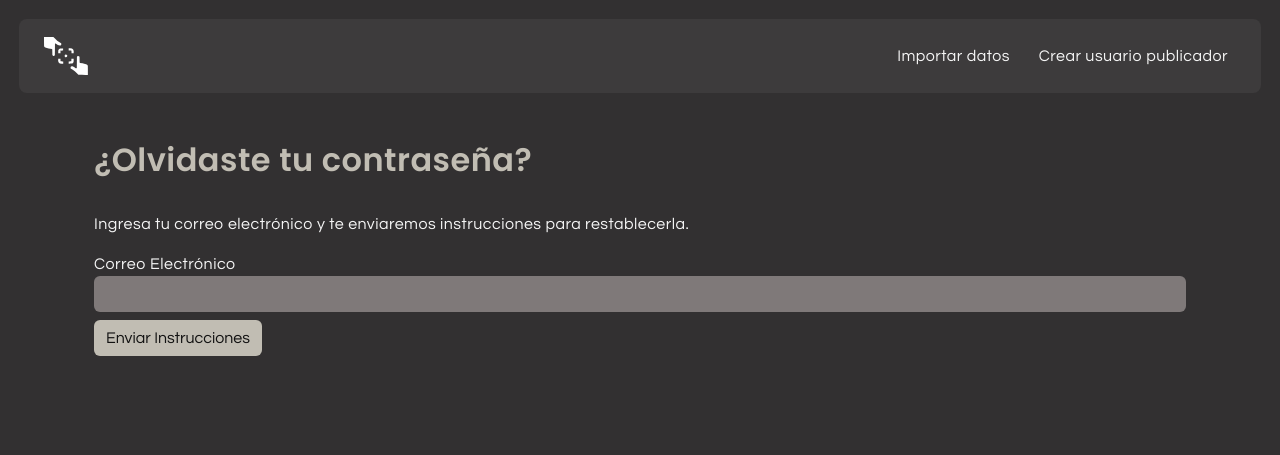
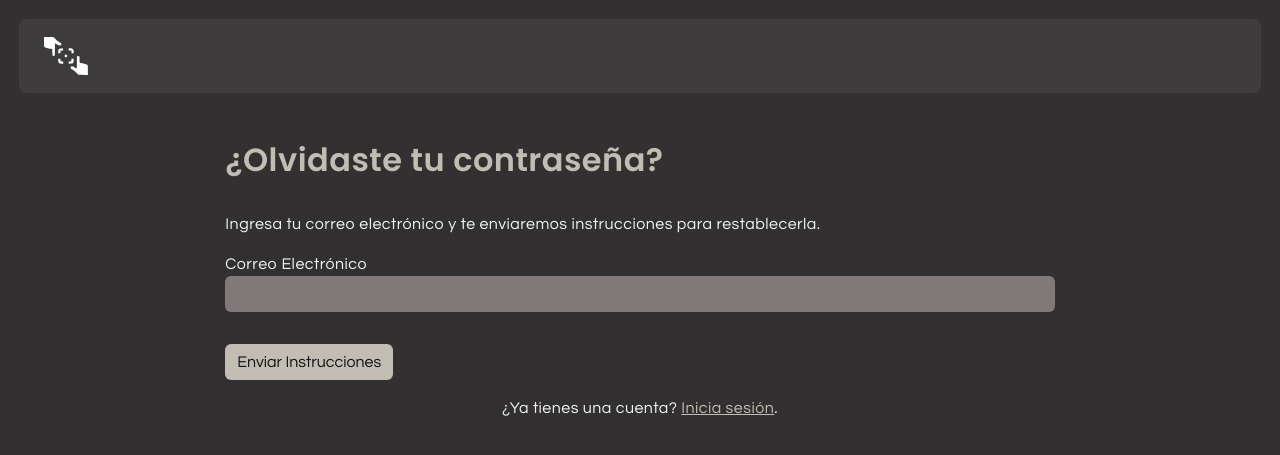
Before and after one commit to jsdgdo/malbum, a Django app: page /usuario/recuperar-contrasena/ in a window 1280 px wide. Shown: the top 455 px of the page. Run offline with Django 5.2, Linux system fonts and the light colour scheme; some libraries are stand-ins or nearby versions.

Commit message:
Ajustes de diseño

```diff
--- a/malbum/views.py
+++ b/malbum/views.py
@@ -103,6 +103,7 @@ def fetch_remote_posts(actor_url):
                         post = {
                             'remote_id': obj['id'],
                             'actor_url': item['actor'],
+                            'actor_username': item['actor'].split('/')[-1],
                             'content': obj.get('content', ''),
                             'image_url': image_urls[0],  # Use first image
                             'published': obj.get('published')
@@ -173,6 +174,7 @@ def tablon(request):
                             remote_id=post_data['remote_id'],
                             defaults={
                                 'actor_url': post_data['actor_url'],
+                                'actor_username': post_data['actor_url'].split('/')[-1],
                                 'content': post_data['content'],
                                 'image_url': post_data['image_url'],
                                 'published': post_data['published']
--- a/static/css/styles.css
+++ b/static/css/styles.css
@@ -43,11 +43,14 @@ body {
       text-decoration: underline;
     }
   }
-  p {
+  p, label {
     color: var(--white);
   }
   .text-muted {
     color: var(--white) !important;
+    .form-text {
+      color: var(--accent);
+    }
   }
 }
 /* navegacion */
--- a/templates/colecciones.html
+++ b/templates/colecciones.html
@@ -4,7 +4,7 @@
 {% block title %}Gestionar Colecciones{% endblock %}
 
 {% block content %}
-<div class="container mt-5">
+<div class="container mt-5 mb-5 col-md-8">
     <div class="row">
         <!-- Lista de Colecciones -->
         <div class="col-md-4">
--- a/templates/tablon.html
+++ b/templates/tablon.html
@@ -34,7 +34,7 @@
                                 <div class="card-body">
                                     <div class="content">{{ foto.content|safe }}</div>
                                     <p class="text-muted">{{ foto.published|date:"d/m/Y H:i" }}</p>
-                                    <p class="text-muted">Por <a href="{{ foto.actor_url }}">{{foto.actor_url}}</a></p>
+                                    <p class="text-muted">Por <a href="{{ foto.actor_url }}">{{foto.actor_username}}</a></p>
                                 </div>
                             {% endif %}
                         </div>
--- a/templates/usuario/iniciar-sesion.html
+++ b/templates/usuario/iniciar-sesion.html
@@ -37,7 +37,7 @@
       </div>
     </nav>
 
-    <div class="container mt-4">
+    <div class="container mt-4 mb-5 col-md-8">
         {% load widget_tweaks %}
         <div class="container">
             <h2 class="text-center mb-4">Iniciar Sesión</h2>
@@ -55,7 +55,7 @@
                     {% endif %}
                 </div>
 
-                <div class="form-group  {% if form.nombreCompleto.errors %}has-error has-feedback{% endif %}">
+                <div class="form-group mb-4 {% if form.nombreCompleto.errors %}has-error has-feedback{% endif %}">
                     <label for="{{ form.password.id_for_label }}" class="form-label">{{ form.password.label }}</label>
                     {{ form.password|add_class:"form-control" }}
                     {% if form.password.errors %}
--- a/templates/usuario/recuperar-contrasena.html
+++ b/templates/usuario/recuperar-contrasena.html
@@ -1,17 +1,65 @@
-{% extends 'base.html' %}
-{% block title %}Restablecer Contraseña{% endblock %}
-
-{% block content %}
-<div class="container mt-5">
+{% load static %}
+<!DOCTYPE html>
+<html lang="es">
+  <head>
+    <meta charset="UTF-8" />
+    <meta http-equiv="X-UA-Compatible" content="IE=edge" />
+    <meta name="viewport" content="width=device-width, initial-scale=1.0" />
+    <title>Restablecer contraseña | Malbum</title>
+    <link
+      href="https://cdn.jsdelivr.net/npm/bootstrap@5.3.3/dist/css/bootstrap.min.css"
+      rel="stylesheet"
+      integrity="sha384-QWTKZyjpPEjISv5WaRU9OFeRpok6YctnYmDr5pNlyT2bRjXh0JMhjY6hW+ALEwIH"
+      crossorigin="anonymous"
+    />
+    <link rel="preconnect" href="https://fonts.googleapis.com">
+    <link rel="preconnect" href="https://fonts.gstatic.com" crossorigin>
+    <link href="https://fonts.googleapis.com/css2?family=Poppins:ital,wght@0,100;0,200;0,300;0,400;0,500;0,600;0,700;0,800;0,900;1,100;1,200;1,300;1,400;1,500;1,600;1,700;1,800;1,900&family=Questrial&display=swap" rel="stylesheet">
+    <link rel="stylesheet" href="{% static 'css/styles.css' %}">
+  </head>
+  <body>
+    <nav class="navbar navbar-expand-lg">
+      <div class="container-fluid">
+        <a class="navbar-brand" href="{% url 'inicio' %}">
+          <img src="{% static 'img/malbumlogo.svg' %}" alt="Malbum logo" class="logo">
+        </a>
+        <button
+          class="navbar-toggler"
+          type="button"
+          data-bs-toggle="collapse"
+          data-bs-target="#navbarNav"
+          aria-controls="navbarNav"
+          aria-expanded="false"
+          aria-label="Toggle navigation"
+        >
+          <span class="navbar-toggler-icon"></span>
+        </button>
+      </div>
+    </nav>
+    <div class="container mt-5 mb-5 col-md-8">
       <h2>¿Olvidaste tu contraseña?</h2>
       <p>Ingresa tu correo electrónico y te enviaremos instrucciones para restablecerla.</p>
       <form method="post">
         {% csrf_token %}
-    <div class="form-group">
+        <div class="form-group mb-4">
           <label for="id_email">Correo Electrónico</label>
           <input type="email" name="email" id="id_email" class="form-control" required>
         </div>
         <button type="submit" class="btn btn-primary mt-2">Enviar Instrucciones</button>
       </form>
+      <p class="mt-3 text-center">
+        ¿Ya tienes una cuenta? <a href="{% url 'iniciarSesion' %}">Inicia sesión</a>.
+      </p>
     </div>
-{% endblock %}
+    <script
+      src="https://code.jquery.com/jquery-3.7.1.min.js"
+      integrity="sha256-/JqT3SQfawRcv/BIHPThkBvs0OEvtFFmqPF/lYI/Cxo="
+      crossorigin="anonymous"
+    ></script>
+    <script
+      src="https://cdn.jsdelivr.net/npm/bootstrap@5.3.3/dist/js/bootstrap.bundle.min.js"
+      integrity="sha384-YvpcrYf0tY3lHB60NNkmXc5s9fDVZLESaAA55NDzOxhy9GkcIdslK1eN7N6jIeHz"
+      crossorigin="anonymous"
+    ></script>
+  </body>
+</html>
--- a/templates/usuario/registrar.html
+++ b/templates/usuario/registrar.html
@@ -12,7 +12,7 @@
 {% block content %}
     {% load widget_tweaks %}
 
-    <div class="container mt-5">
+    <div class="container mt-5 mb-5 col-md-8">
         <h2 class="mb-4">
             {% if is_edit %}
                 Editar usuario publicador
@@ -82,7 +82,7 @@
                 {% endif %}
             </div>
 
-            <div class="form-group  {% if form.nombreCompleto.errors %}has-error has-feedback{% endif %}">
+            <div class="mb-4 form-group  {% if form.nombreCompleto.errors %}has-error has-feedback{% endif %}">
                 <label for="{{ form.password2.id_for_label }}" class="form-label">Repetir contraseña</label>
                 {{ form.password2|add_class:"form-control" }}
                 {% if form.password2.errors %}
```
Also changed, not shown: templates/control.html (+29 -27 lines), templates/subir_foto.html (+9 -9 lines). Lines whose indentation alone changed are shown as unchanged.
